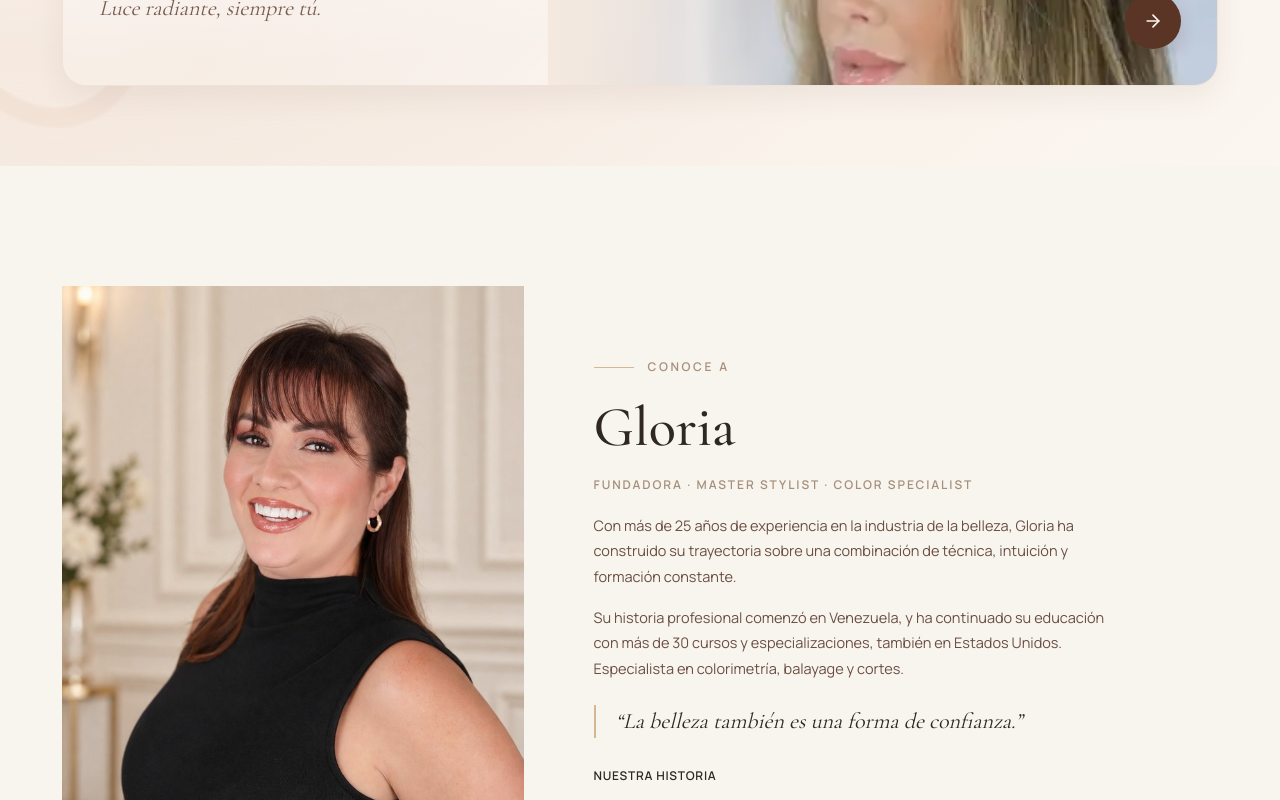
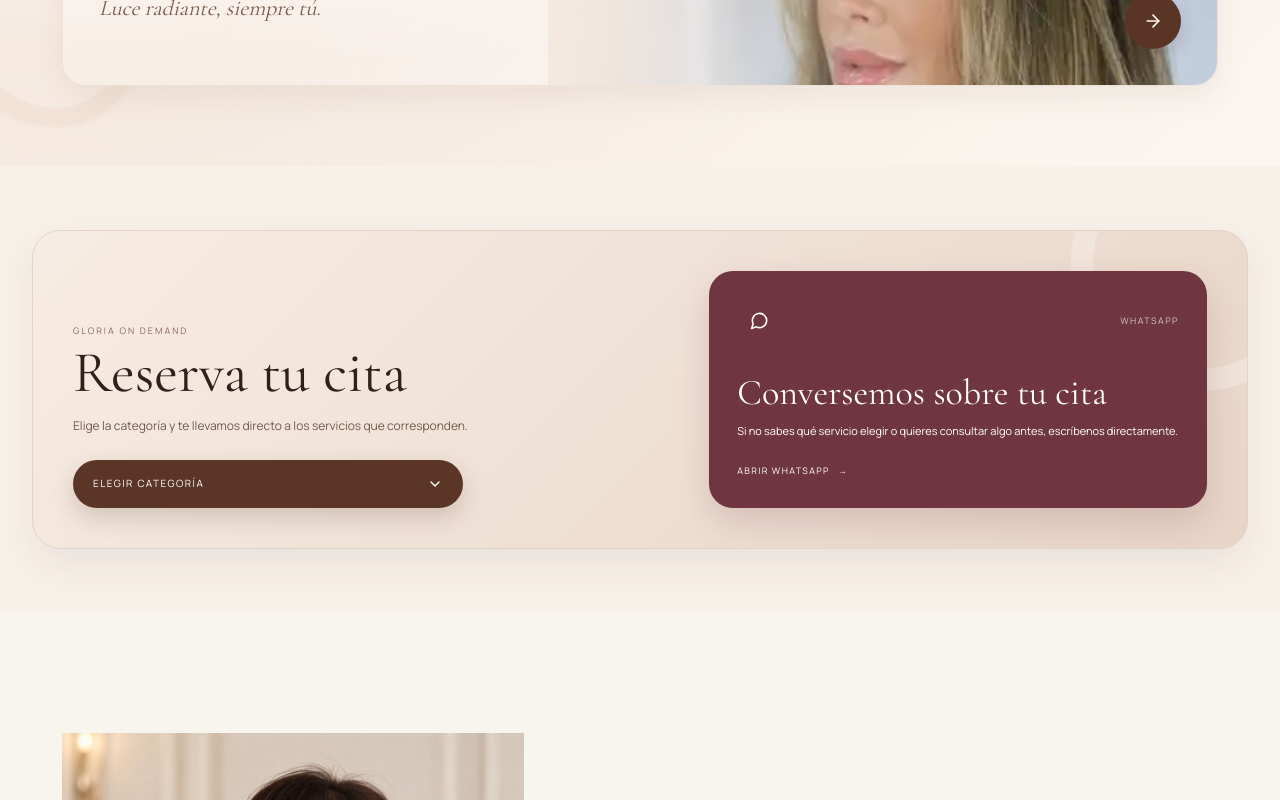
Before and after one commit to bodyshapersystem/Gloria-beauty-salon-, a Next.js app: page / in a window 1280 px wide. Shown: the part 1860-2660 px from the top of the page. Built offline with nearby package versions, Linux system fonts and the light colour scheme.

Commit message:
Place booking and WhatsApp CTA on homepage

```diff
--- a/app/page.tsx
+++ b/app/page.tsx
@@ -5,6 +5,7 @@ import { AboutGloria } from "@/components/public/AboutGloria";
 import { Experience } from "@/components/public/Experience";
 import { Location } from "@/components/public/Location";
 import { Footer } from "@/components/public/Footer";
+import { HomeBookingCTA } from "@/components/public/HomeBookingCTA";
 
 export default function HomePage() {
   return (
@@ -12,6 +13,7 @@ export default function HomePage() {
       <Nav />
       <Hero />
       <ServicesStrip />
+      <HomeBookingCTA />
       <AboutGloria />
       <Experience />
       <Location />
```
